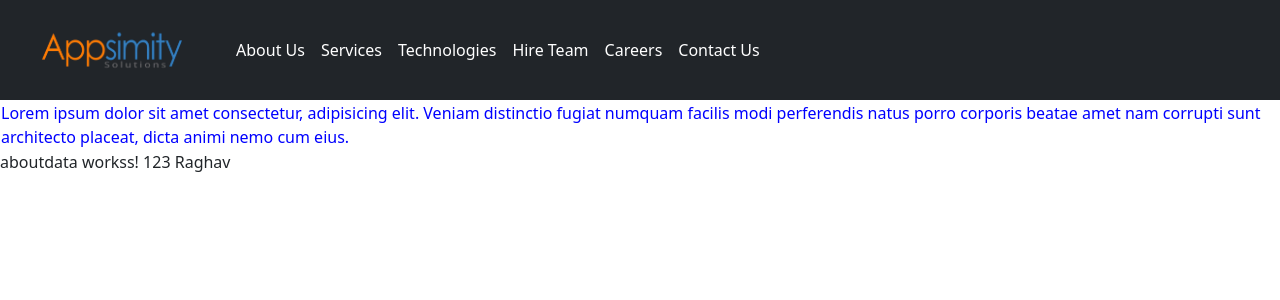
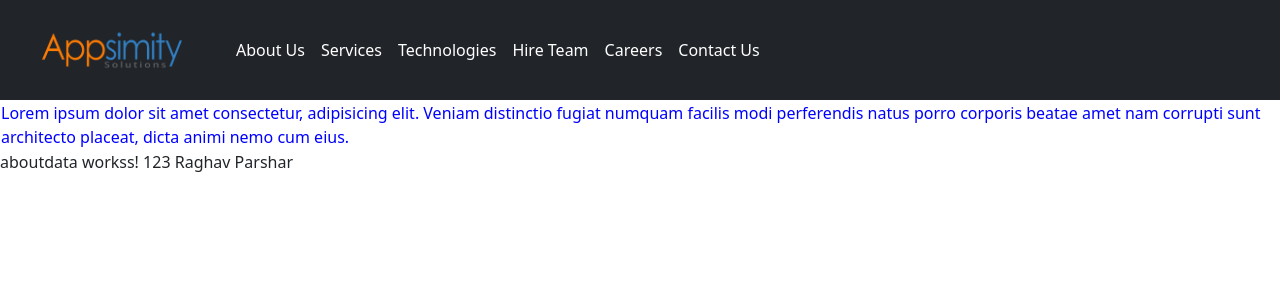
Before and after one commit to Prashar2189/firstapp, an Angular app: page /about-page in a window 1280 px wide. Shown: the top 300 px of the page. Built offline with nearby package versions, Linux system fonts and the light colour scheme.

Commit message:
Add one more name

```diff
--- a/src/app/about/aboutdata/aboutdata.component.html
+++ b/src/app/about/aboutdata/aboutdata.component.html
@@ -1 +1 @@
-<p>aboutdata workss! 123 Raghav</p>
+<p>aboutdata workss! 123 Raghav Parshar</p>
```
